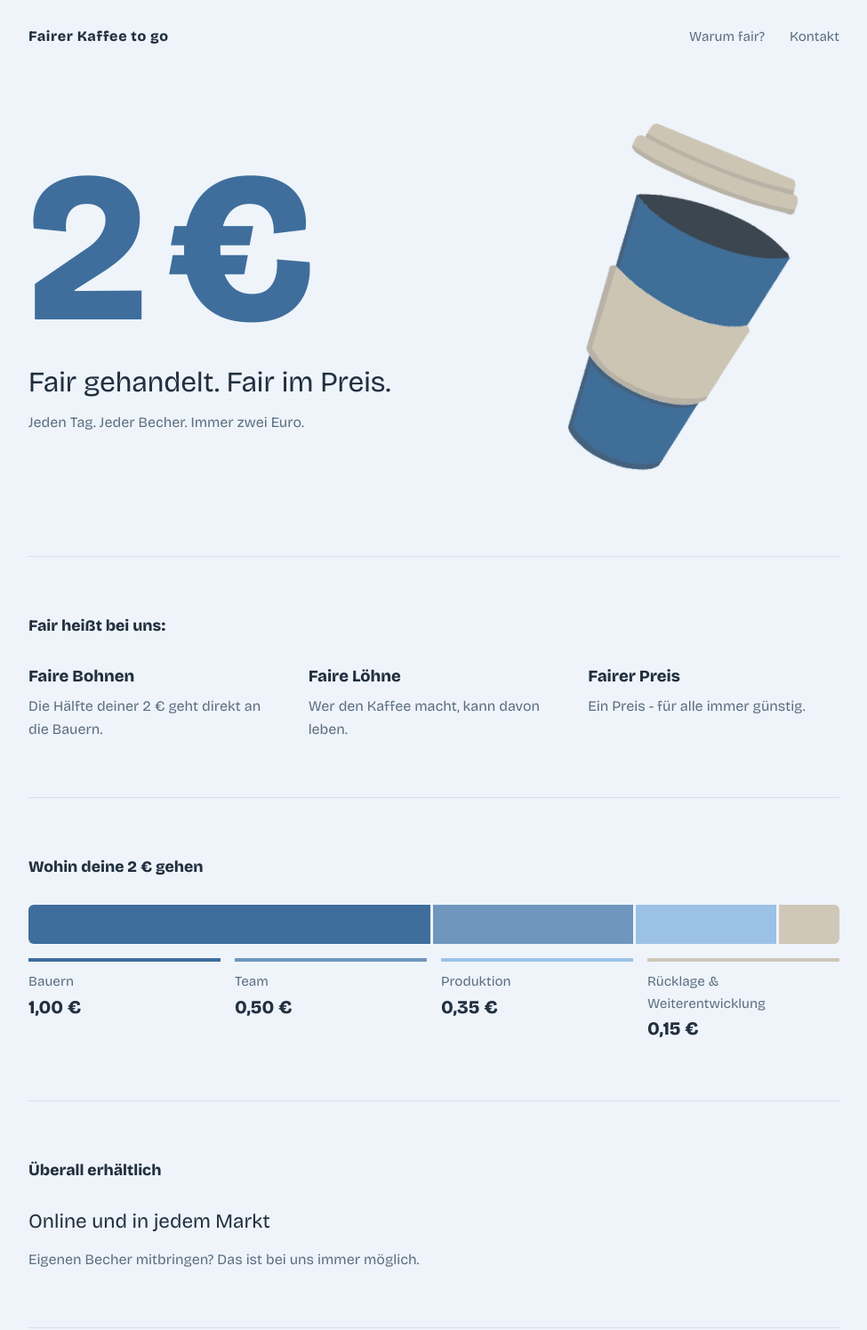
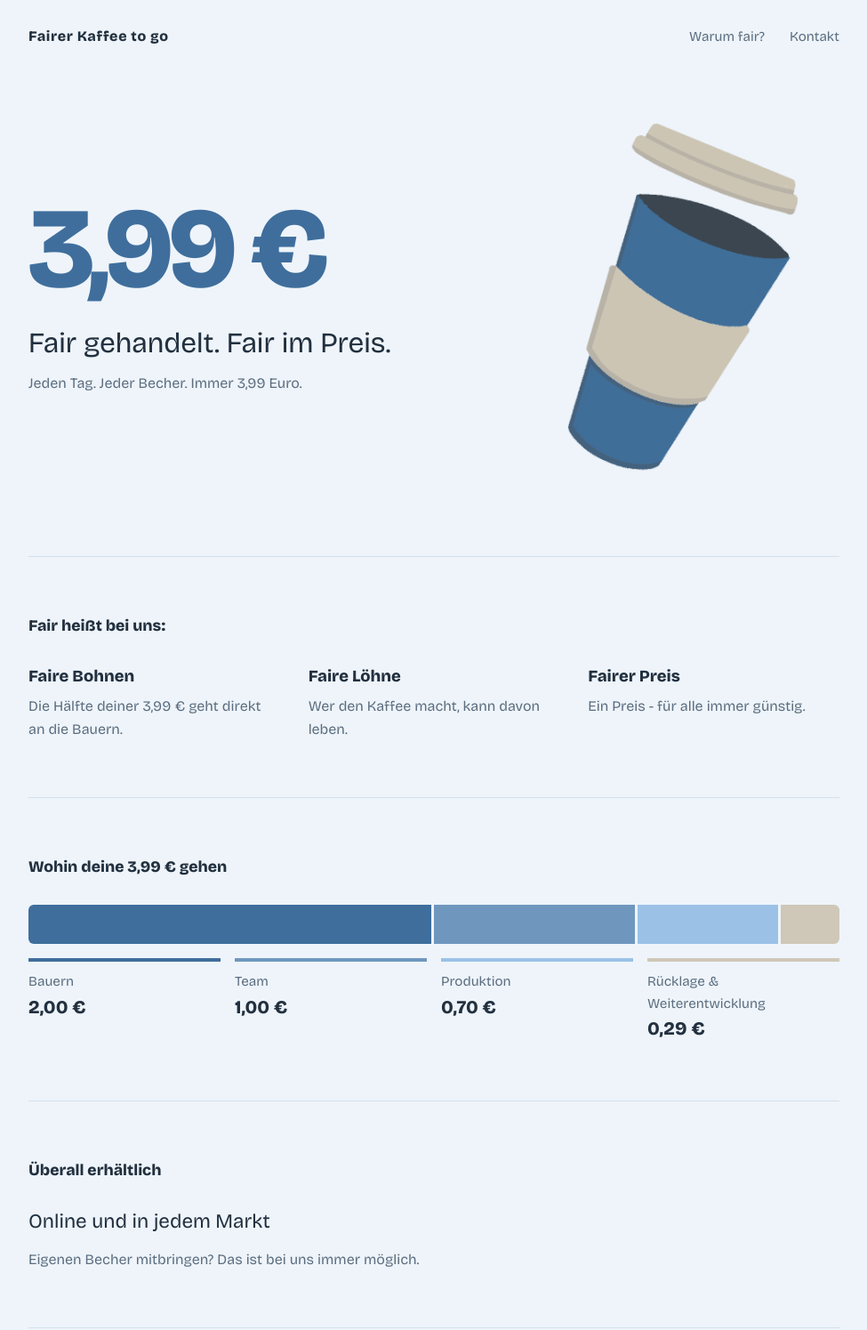
Before and after one commit to fairer-kaffee/togo, a plain HTML site: page index.html in a window 1280 px wide. Shown: the top 1495 px of the page at 89% size, without its empty margins (152-1127 px from the left). Drawn offline with nearby package versions, Linux system fonts and the light colour scheme.

Commit message:
Change price from 2 Euro to 3.99 Euro
Updated pricing information throughout the page to reflect the new price of 3.99 Euro instead of 2 Euro.

```diff
--- a/index.html
+++ b/index.html
@@ -31,7 +31,7 @@ header a.link:hover{color:var(--ink)}
 header nav{display:flex;gap:28px}
 
 .hero{display:grid;grid-template-columns:1.2fr .8fr;align-items:center;gap:32px;padding:56px 0 96px}
-.price{font-size:clamp(7rem,24vw,15rem);font-weight:800;line-height:.85;letter-spacing:-.05em;color:var(--accent)}
+.price{font-size:clamp(4.5rem,13vw,8rem);font-weight:800;line-height:.9;letter-spacing:-.04em;color:var(--accent);white-space:nowrap}
 .hero h1{font-size:clamp(1.4rem,3vw,2rem);font-weight:400;max-width:20ch;margin-top:28px;line-height:1.25}
 .hero p{color:var(--muted);margin-top:12px;max-width:34ch}
 .cup{width:100%;max-width:260px;height:auto;justify-self:center}
@@ -83,9 +83,9 @@ footer{border-top:1px solid var(--line);padding:28px 0 40px;color:var(--muted);f
   <main>
     <div class="hero">
       <div>
-        <div class="price" aria-label="2 Euro">2&nbsp;€</div>
+        <div class="price" aria-label="3,99 Euro">3,99&nbsp;€</div>
         <h1>Fair gehandelt. Fair im Preis.</h1>
-        <p>Jeden Tag. Jeder Becher. Immer zwei Euro.</p>
+        <p>Jeden Tag. Jeder Becher. Immer 3,99 Euro.</p>
       </div>
       <img class="cup" src="cup.png" width="560" height="842" alt="Kaffeebecher">
     </div>
@@ -93,22 +93,22 @@ footer{border-top:1px solid var(--line);padding:28px 0 40px;color:var(--muted);f
     <section id="fair">
       <h2>Fair heißt bei uns:</h2>
       <div class="three">
-        <div><h3>Faire Bohnen</h3><p>Die Hälfte deiner 2 € geht direkt an die Bauern.</p></div>
+        <div><h3>Faire Bohnen</h3><p>Die Hälfte deiner 3,99 € geht direkt an die Bauern.</p></div>
         <div><h3>Faire Löhne</h3><p>Wer den Kaffee macht, kann davon leben.</p></div>
         <div><h3>Fairer Preis</h3><p>Ein Preis - für alle immer günstig.</p></div>
       </div>
     </section>
 
     <section>
-      <h2>Wohin deine 2 € gehen</h2>
-      <div class="bar" role="img" aria-label="Aufteilung: 1,00 Euro Bauern, 0,50 Euro Team, 0,35 Euro Produktion, 0,15 Euro Rücklage und Weiterentwicklung">
-        <div style="flex:100"></div><div style="flex:50"></div><div style="flex:35"></div><div style="flex:15"></div>
+      <h2>Wohin deine 3,99 € gehen</h2>
+      <div class="bar" role="img" aria-label="Aufteilung: 2,00 Euro Bauern, 1,00 Euro Team, 0,70 Euro Produktion, 0,29 Euro Rücklage und Weiterentwicklung">
+        <div style="flex:200"></div><div style="flex:100"></div><div style="flex:70"></div><div style="flex:29"></div>
       </div>
       <div class="legend">
-        <div><span>Bauern</span><b>1,00 €</b></div>
-        <div><span>Team</span><b>0,50 €</b></div>
-        <div><span>Produktion</span><b>0,35 €</b></div>
-        <div><span>Rücklage &amp; Weiterentwicklung</span><b>0,15 €</b></div>
+        <div><span>Bauern</span><b>2,00 €</b></div>
+        <div><span>Team</span><b>1,00 €</b></div>
+        <div><span>Produktion</span><b>0,70 €</b></div>
+        <div><span>Rücklage &amp; Weiterentwicklung</span><b>0,29 €</b></div>
       </div>
     </section>
 
```
